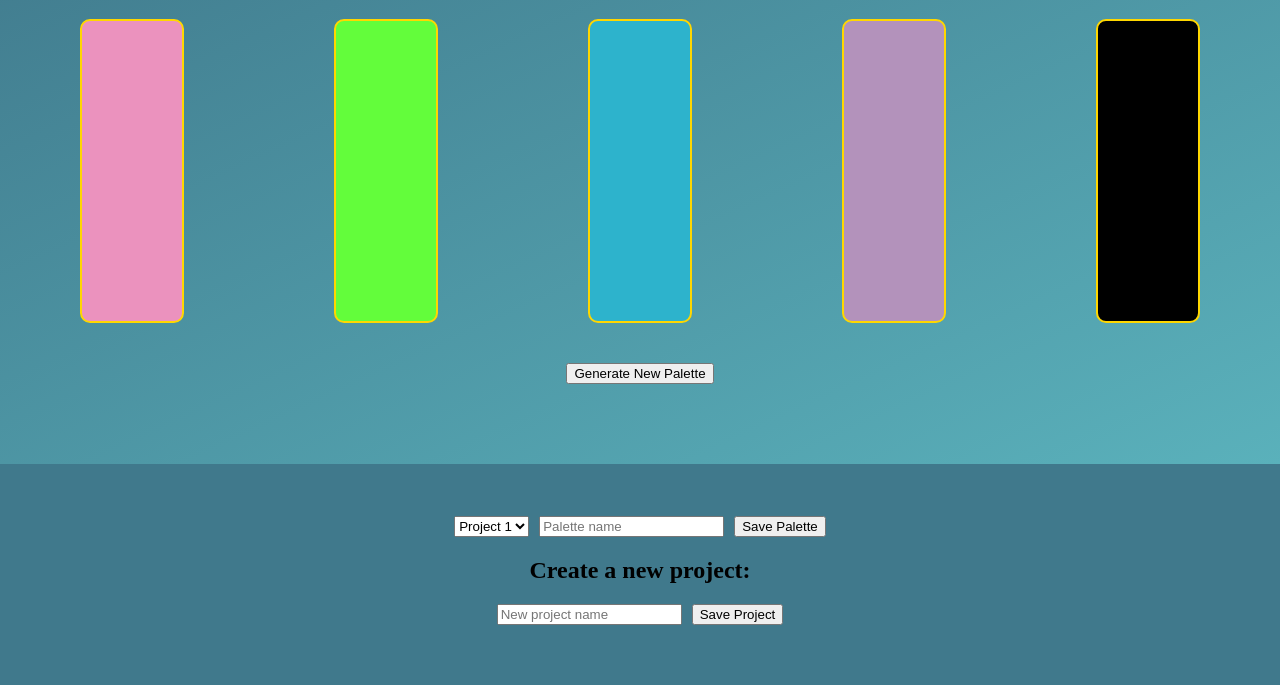
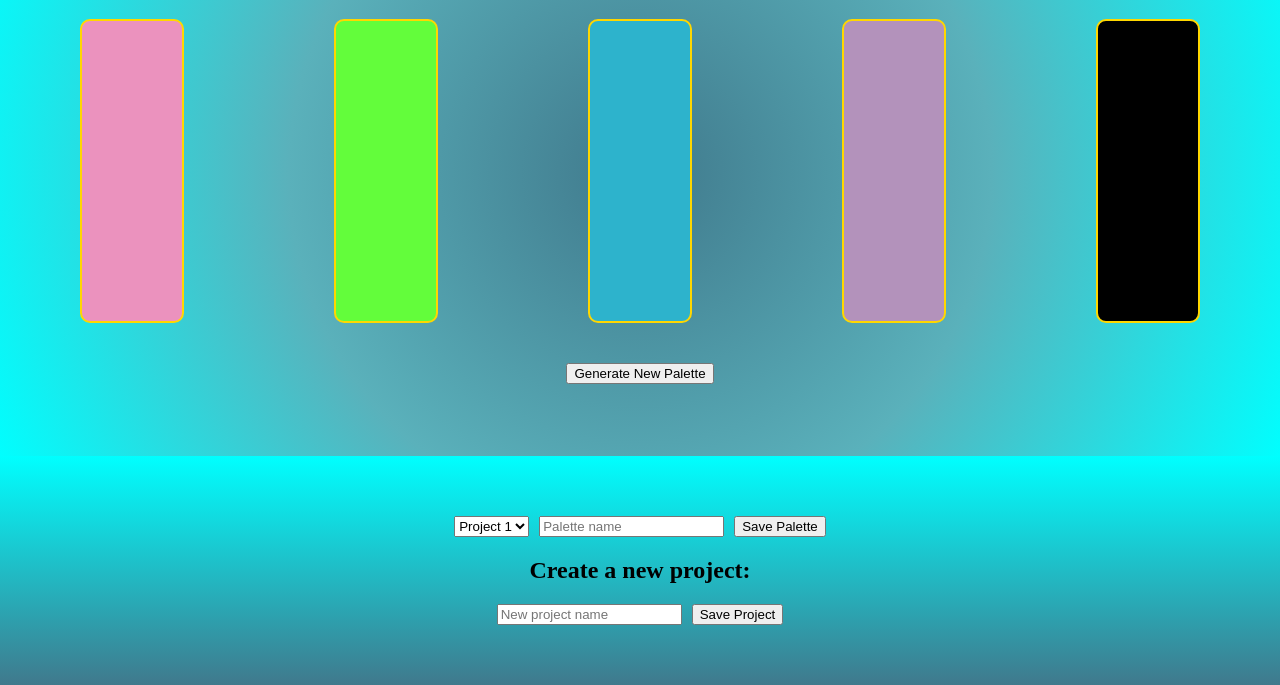
Before and after one commit to Board-Ape/palette-picker-pwa, a website: page public/index.html in a window 1280 px wide. Shown: the part 116-801 px from the top of the page. Drawn offline with nearby package versions, Linux system fonts and the light colour scheme.

Commit message:
Gradient Addition

```diff
--- a/public/css/styles.css
+++ b/public/css/styles.css
@@ -3,12 +3,13 @@ body {
 }
 
 .top-half {
-  background: linear-gradient(to bottom right, #40798C, #5AB1BB);
+  background: radial-gradient(circle, #40798C, #5AB1BB, aqua);
   padding: 40px;;
   margin: -8px;
 }
 
 .bottom-half {
+  background: linear-gradient(aqua, #40798C);
   padding: 40px;
   margin: -8px;
 }
```
